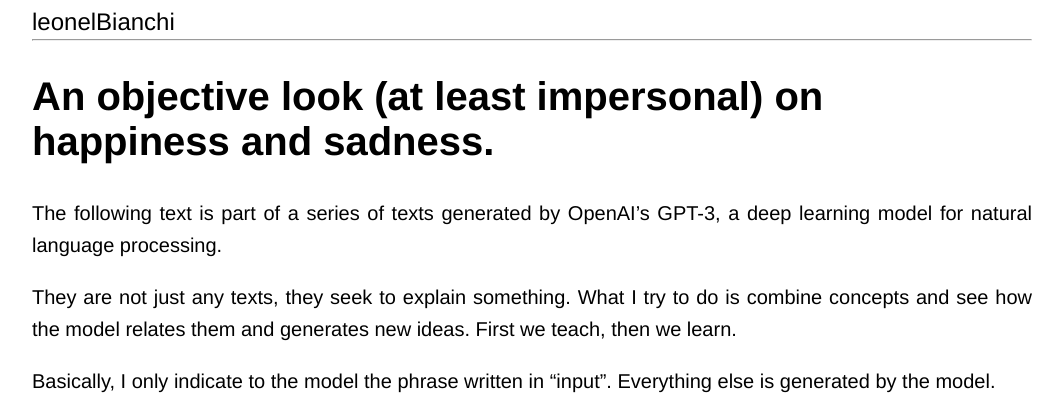
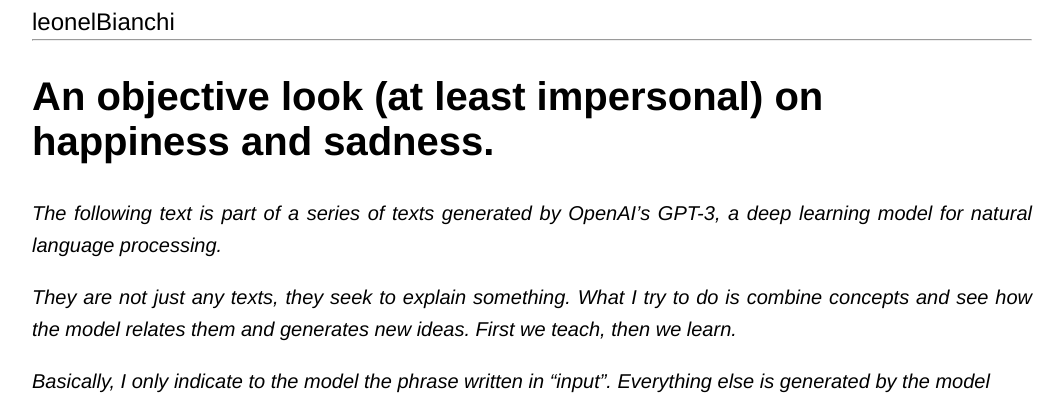
Before and after one commit to leonelBianchi/lebianchi.github.io, a Jekyll site: the page built from _posts/2021-06-14-sadness-and-hapiness.md, in a window 1280 px wide and 900 px high, cut to the strip 0-393 px from the top of the window. Shown: the whole strip, without its empty margins (108-1172 px from the left). Built offline with Jekyll 4.4.1, drawn with Linux system fonts in a browser that asks for light colours.

Commit message:
gpt updated

```diff
--- a/_posts/2021-06-14-sadness-and-hapiness.md
+++ b/_posts/2021-06-14-sadness-and-hapiness.md
@@ -12,11 +12,11 @@ tags: "pro"
     }
 </style>
 
-<span style="color:black">The following text is part of a series of texts generated by OpenAI's GPT-3, a deep learning model for natural language processing.
+*The following text is part of a series of texts generated by OpenAI's GPT-3, a deep learning model for natural language processing.*
 
-They are not just any texts, they seek to explain something. What I try to do is combine concepts and see how the model relates them and generates new ideas. First we teach, then we learn.
+*They are not just any texts, they seek to explain something. What I try to do is combine concepts and see how the model relates them and generates new ideas. First we teach, then we learn.*
 
-Basically, I only indicate to the model the phrase written in "input". Everything else is generated by the model.
+*Basically, I only indicate to the model the phrase written in "input". Everything else is generated by the model*
 
 <img src="../../../images/sadness.png"> <br> <br>
 
```
Also changed, not shown: _posts/2021-06-13-what-about-exponential-growth.md (+3 -3 lines), _posts/2021-06-14-school-math-weapon.md (+7 -1 lines).
